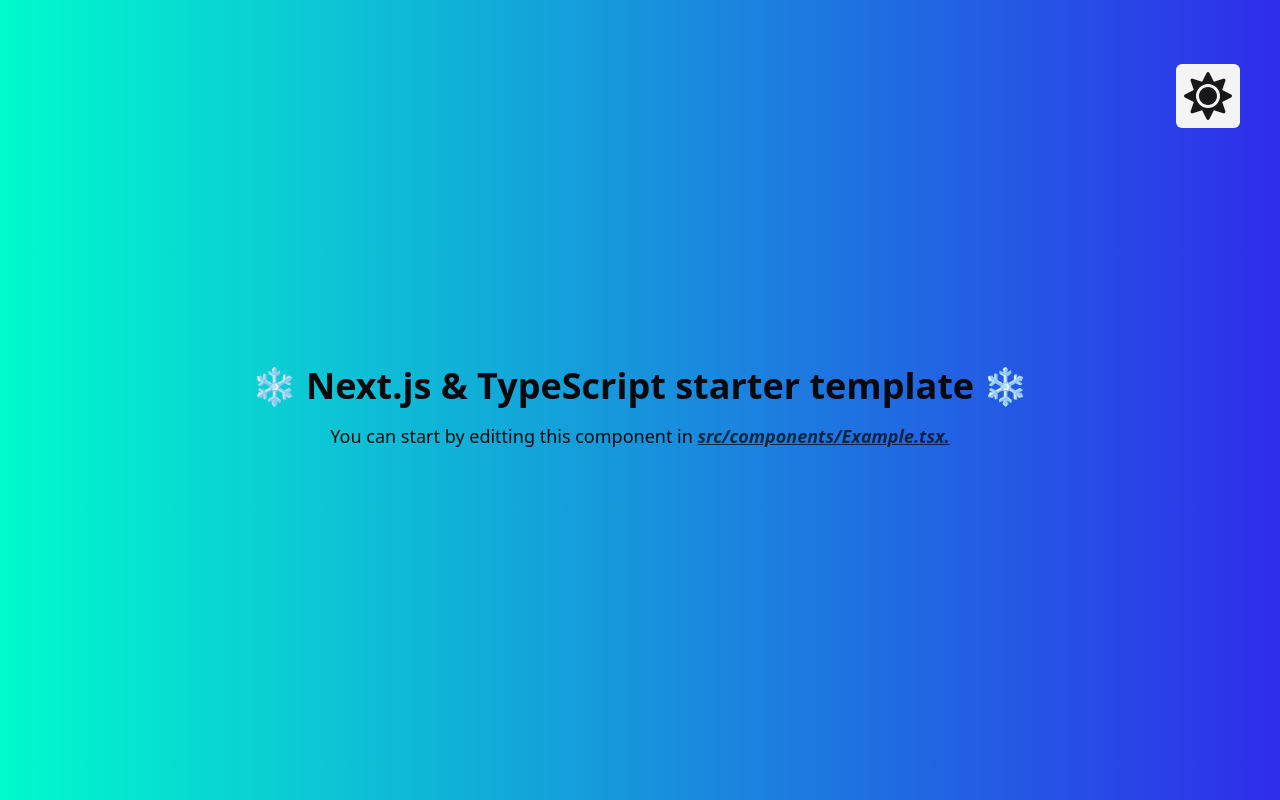
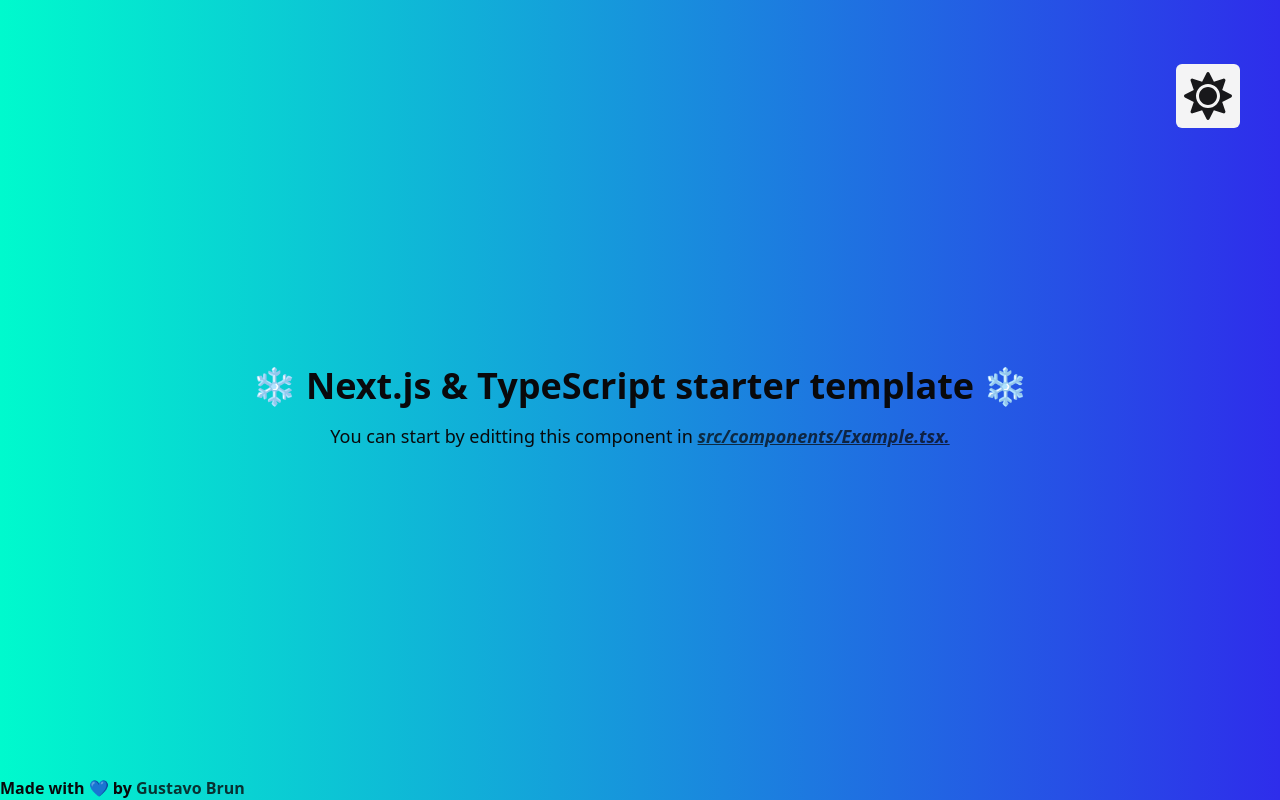
Before and after one commit to Gustavo-Brun/Next_Template, a Next.js app: page / in a window 1280 px wide. Built offline with nearby package versions, Linux system fonts and the light colour scheme.

Commit message:
feat: implement use of fallback functionality

```diff
--- a/src/app/layout.tsx
+++ b/src/app/layout.tsx
@@ -1,8 +1,11 @@
-import React from "react";
+import React, { Suspense } from "react";
 
 import type { Metadata } from "next";
 
 import { ThemeProvider } from "@/providers/theme-provider";
+
+import { Credits } from "@/components/Example";
+import { CreditsFallbackComponent } from "@/components/_FIleConventions/Loading";
 
 import "./globals.css";
 
@@ -26,6 +29,9 @@
           disableTransitionOnChange
         >
           {children}
+          <Suspense fallback={<CreditsFallbackComponent />}>
+            <Credits />
+          </Suspense>
         </ThemeProvider>
       </body>
     </html>
--- /dev/null
+++ b/src/components/Example/@Credits.tsx
@@ -0,0 +1,25 @@
+import React from "react";
+
+import Link from "next/link";
+
+import * as S from "./styles";
+
+const Credits = async (): Promise<React.JSX.Element> => {
+  await new Promise((resolve) => setTimeout(resolve, 2000));
+
+  return (
+    <S.Credits>
+      Made with 💙 by{" "}
+      <Link
+        className="animate-pulse"
+        href={"https://github.com/Gustavo-Brun/"}
+        target="blank"
+        aria-label="Author's GitHub Link"
+      >
+        Gustavo Brun
+      </Link>
+    </S.Credits>
+  );
+};
+
+export default Credits;
--- a/src/components/Example/index.ts
+++ b/src/components/Example/index.ts
@@ -1 +1,2 @@
 export { default as Example } from "./Example";
+export { default as Credits } from "./@Credits";
--- a/src/components/Example/styles.ts
+++ b/src/components/Example/styles.ts
@@ -1,4 +1,10 @@
 import tw from "tailwind-styled-components";
+
+export const Credits = tw.span`
+  absolute
+  bottom-0
+  font-bold
+`;
 
 export const Container = tw.section`
   flex
--- /dev/null
+++ b/src/components/_FIleConventions/Loading/CreditsFallback.tsx
@@ -0,0 +1,15 @@
+import React from "react";
+
+import * as S from "./styles";
+
+import { Skeleton } from "@/components/ui/skeleton";
+
+const CreditsFallback = (): React.JSX.Element => {
+  return (
+    <S.Credits>
+      <Skeleton className="h-4 w-[250px]" />
+    </S.Credits>
+  );
+};
+
+export default CreditsFallback;
--- a/src/components/_FIleConventions/Loading/index.ts
+++ b/src/components/_FIleConventions/Loading/index.ts
@@ -1,2 +1,3 @@
 export { default as GlobalLoadingComponent } from "./GlobalLoading";
 export { default as RouteLoadingComponent } from "./RouteLoading";
+export { default as CreditsFallbackComponent } from "./CreditsFallback";
--- a/src/components/_FIleConventions/Loading/styles.ts
+++ b/src/components/_FIleConventions/Loading/styles.ts
@@ -1,4 +1,9 @@
 import tw from "tailwind-styled-components";
+
+export const Credits = tw.span`
+  absolute
+  bottom-0
+`;
 
 export const Container = tw.section`
   flex
--- /dev/null
+++ b/src/components/ui/skeleton.tsx
@@ -0,0 +1,17 @@
+import React from "react";
+
+import { cn } from "@/lib/utils";
+
+function Skeleton({
+  className,
+  ...props
+}: React.HTMLAttributes<HTMLDivElement>): React.JSX.Element {
+  return (
+    <div
+      className={cn("animate-pulse rounded-md bg-muted", className)}
+      {...props}
+    />
+  );
+}
+
+export { Skeleton };
```
Also changed, not shown: 1 other file (tests, documents, lock files or other folders).
